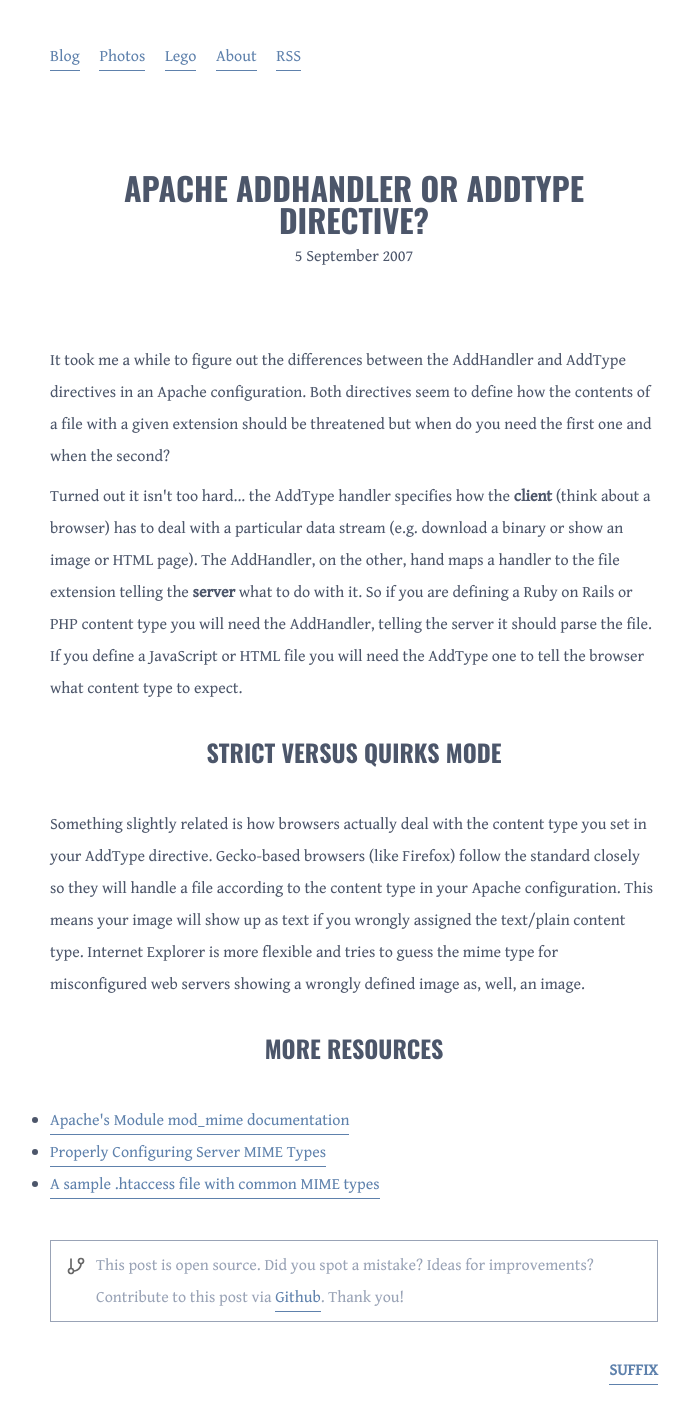
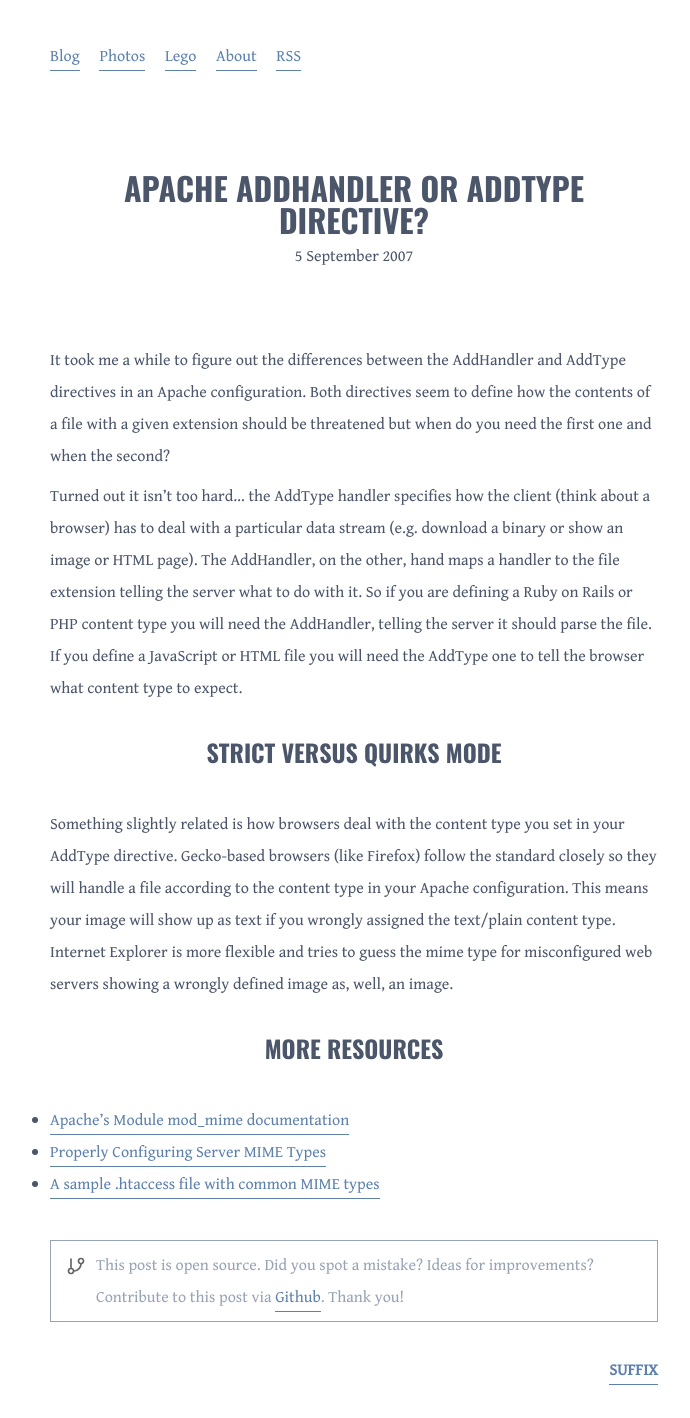
Before and after one commit to cimm/suffix, a Jekyll site: the page built from _posts/2007-09-05-addhandler-addtype-directives.html, in a window 1280 px wide. Shown: the whole page, without its empty margins (286-976 px from the left). Built offline with Jekyll 4.4.1, drawn with Linux system fonts in a browser that asks for light colours; before the commit the page ends 1386 px from its top, so only the background shows below that.

Commit message:
Use correct quotes in Apache AddHandle or AddType directive article

```diff
--- a/_posts/2007-09-05-addhandler-addtype-directives.html
+++ b/_posts/2007-09-05-addhandler-addtype-directives.html
@@ -8,17 +8,17 @@ updated: 2010-09-12 10:10:16
 <div class="narrow-col">
   <p>It took me a while to figure out the differences between the AddHandler and AddType directives in an Apache configuration. Both directives seem to define how the contents of a file with a given extension should be threatened but when do you need the first one and when the second?</p>
 
-  <p>Turned out it isn't too hard... the AddType handler specifies how the <strong>client</strong> (think about a browser) has to deal with a particular data stream (e.g. download a binary or show an image or HTML page). The AddHandler, on the other, hand maps a handler to the file extension telling the <strong>server</strong> what to do with it. So if you are defining a Ruby on Rails or PHP content type you will need the AddHandler, telling the server it should parse the file. If you define a JavaScript or HTML file you will need the AddType one to tell the browser what content type to expect.</p>
+  <p>Turned out it isn’t too hard… the AddType handler specifies how the client (think about a browser) has to deal with a particular data stream (e.g. download a binary or show an image or HTML page). The AddHandler, on the other, hand maps a handler to the file extension telling the server what to do with it. So if you are defining a Ruby on Rails or PHP content type you will need the AddHandler, telling the server it should parse the file. If you define a JavaScript or HTML file you will need the AddType one to tell the browser what content type to expect.</p>
 
   <h2>Strict versus quirks mode</h2>
 
-  <p>Something slightly related is how browsers actually deal with the content type you set in your AddType directive. Gecko-based browsers (like Firefox) follow the standard closely so they will handle a file according to the content type in your Apache configuration. This means your image will show up as text if you wrongly assigned the text/plain content type. Internet Explorer is more flexible and tries to guess the mime type for misconfigured web servers showing a wrongly defined image as, well, an image.</p>
+  <p>Something slightly related is how browsers deal with the content type you set in your AddType directive. Gecko-based browsers (like Firefox) follow the standard closely so they will handle a file according to the content type in your Apache configuration. This means your image will show up as text if you wrongly assigned the text/plain content type. Internet Explorer is more flexible and tries to guess the mime type for misconfigured web servers showing a wrongly defined image as, well, an image.</p>
 
   <h2>More resources</h2>
 
   <ul>
-    <li><a href="http://httpd.apache.org/docs/2.0/mod/mod_mime.html" title="Apache Module mod_mime documentation" class="ext">Apache's Module mod_mime documentation</a></li>
-    <li><a href="http://developer.mozilla.org/en/docs/Properly_Configuring_Server_MIME_Types" title="Properly Configuring Server MIME Types at the Mozilla Developer Center" class="ext">Properly Configuring Server MIME Types</a></li>
-    <li><a href="http://developer.mozilla.org/en/docs/Properly_Configuring_Server_MIME_Types" title="A sample .htaccess file at the Mozilla Developer Center" class="ext">A sample .htaccess file with common MIME types</a></li>
+    <li><a href="http://httpd.apache.org/docs/2.0/mod/mod_mime.html" title="Apache Module mod_mime documentation">Apache’s Module mod_mime documentation</a></li>
+    <li><a href="http://developer.mozilla.org/en/docs/Properly_Configuring_Server_MIME_Types" title="Properly Configuring Server MIME Types at the Mozilla Developer Center">Properly Configuring Server MIME Types</a></li>
+    <li><a href="http://developer.mozilla.org/en/docs/Properly_Configuring_Server_MIME_Types" title="A sample .htaccess file at the Mozilla Developer Center">A sample .htaccess file with common MIME types</a></li>
   </ul>
 </div>
```
